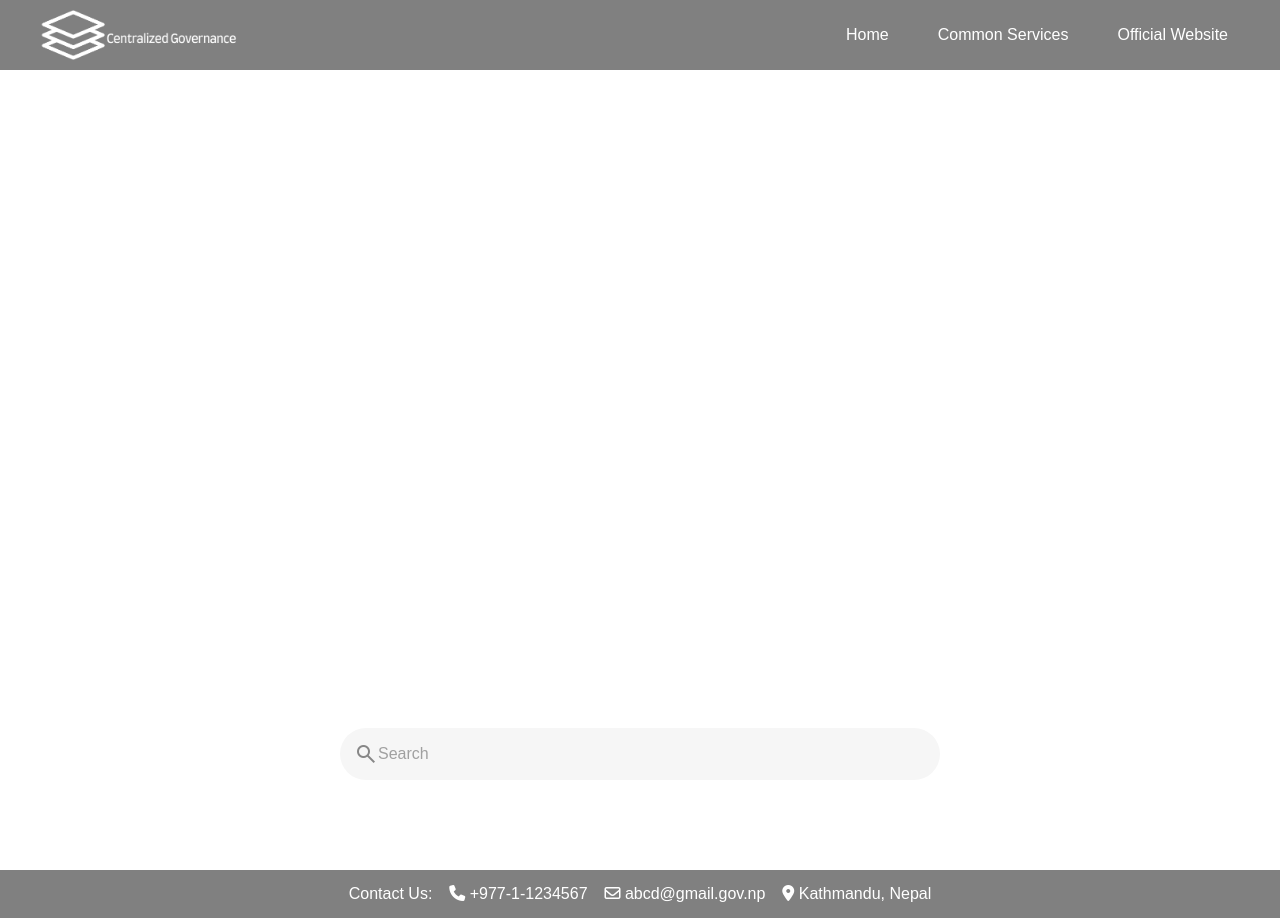
After one commit to GrumpyCTZN/Centralised-Governance, a Flask app: template templates/search.html in a window 1280 px wide. The commit adds this page. Run offline with Flask 3, Linux system fonts and the light colour scheme; the template is opened without the code that fills it, so the values that code supplies are empty; some libraries are stand-ins or nearby versions.

Commit message:
footer commit

```diff
--- /dev/null
+++ b/app.py
@@ -0,0 +1,29 @@
+from flask import Flask,render_template, url_for,request,redirect,session,abort
+
+app=Flask(__name__)
+app.secret_key='6...7'
+
+@app.route('/', methods=['POST','GET'])
+def index():
+    if request.method == 'POST':
+        searchQuery=request.form.get('searchQuery')
+        session['searchRequest']=True
+        return redirect(url_for('handleSearch'))
+    return render_template('index.html')
+
+@app.route('/commonservices')
+def commonservices():
+    return render_template('commonservices.html')
+
+@app.route('/officialwebsite')
+def officialWebsites():
+    return render_template('officalwebsite.html')
+
+@app.route('/search')
+def handleSearch():
+    if not session.get('searchRequest'):
+        abort(403)
+    return render_template('search.html')
+
+if __name__=="__main__":
+    app.run(debug=True)
--- a/static/css/style.css
+++ b/static/css/style.css
@@ -1,57 +1,119 @@
 
-section {
-    height: 100vh;
-    display: flex;
-    justify-content: center;
-    align-items: center;
-    font-family: 'Poppins',sans-serif;
-
-}
-section h1 {
-    color: blue;
+*{
+  margin: 0;
+  padding: 0;
+  box-sizing: border-box;
 }
 
-*{
-    padding: 0px;
-    margin:0px
+
+html, body{
+  height: 100%;
 }
-.navbarlist {
-  list-style: none;
+
+body{
   display: flex;
-  gap: 25px;
-  margin: 0;
-  padding: 0;
+  flex-direction: column;
+  font-family: 'Poppins', sans-serif;
 }
-.navbarlist li {
-    float: left;
-    font-family: 'Poppins',sans-serif;
-    margin:0px 10px 0px 10px ;
 
+main{
+  flex: 1;
 }
-.navbarlist li a {
-  text-decoration: none;
-  color: black;
-  font: weight 500px;;
-  font-family: 'Poppins',sans-serif;
-   transition: color 0.3s ease, background-color 0.3s ease;
-}
-.navbarlist li a:hover {
-    color: #4DA3FF;
-    background-color: rgba(255,255,255,0.12);
-    border-radius: 4px;
-}
-.container {
+
+
+.container{
   display: flex;
   align-items: center;
   justify-content: space-between;
   padding: 10px 40px;
   background-color: gray;
 }
-.logo img {
+
+.logo img{
   height: 50px;
   width: auto;
+  display: block;
+  filter: brightness(0) invert(1);
 }
+
+.navbarlist{
+  list-style: none;
+  display: flex;
+  gap: 25px;
+}
+
+.navbarlist li a{
+  text-decoration: none;
+  color: white;
+  font-weight: 500;
+  padding: 8px 12px;
+  display: block;
+  border-radius: 4px;
+  transition: color 0.3s ease, background-color 0.3s ease;
+}
+
+.navbarlist li a:hover{
+  color: #4DA3FF;
+  background-color: rgba(255,255,255,0.12);
+}
+
+section{
+  padding: 40px 20px;
+}
+#home{
+  min-height: 100vh;
+  display: flex;
+  justify-content: center;
+  align-items: center;
+  flex-direction: column;
+}
+
+footer{
+  background-color: gray;
+  color: white;
+  text-align: center;
+  padding: 15px 10px;
+}
+
+.footcontainer{
+  max-width: 1200px;
+  margin: 0 auto;
+}
+
 .search{
+  display: flex;
+  align-items: center;
+  gap: 10px;
+  padding: 12px 18px;
+  border-radius: 999px;
+  background: #f6f6f6;
+  width: 500px;
+  margin: 0 auto;
+  transition: background 0.25s, box-shadow 0.25s;
+}
+
+.search:focus-within{
+  background: #f1f1f1;
+  box-shadow: 0 0 0 3px rgba(77,163,255,0.25);
+}
+
+.search-icon{
+  font-size: 22px;
+  color: rgba(0,0,0,0.45);
+}
+
+.search-input{
+  flex: 1;
+  border: none;
+  outline: none;
+  background: transparent;
+  font-size: 16px;
+}
+
+.search-input::placeholder{
+  color: rgba(0,0,0,0.35);
+}
+.search-page{
     width: max-content;
     display: flex;
     align-items :center;
@@ -60,22 +122,8 @@ section h1 {
     background:#f6f6f6;
     width: 600px;
     transition: background 0.25s;
+    position: absolute;
+    bottom: 20px;
+    left: 50%;
+    transform: translateX(-50%);
 }
-.search:focus-within {
-    background:#f1f1f1;
-}
-.search-input{
-
-    font-size: 16px;
-    font-family: 'Lexend',sans-serif;
-    color:#333333 ;
-    margin-left:14px;
-    outline: none;
-    border: none;
-    background: transparent;
-    width:300px;
-
-}
-.search-input::placeholder,.search-icon{
-    color: rgba(0,0,0,0.25);
-}
--- /dev/null
+++ b/templates/base.html
@@ -0,0 +1,60 @@
+<!DOCTYPE html>
+<html lang="en">
+  <head>
+    <meta charset="UTF-8" />
+    <meta name="viewport" content="width=device-width, initial-scale=1.0" />
+    <link rel="stylesheet" href="/static/css/style.css" />
+
+    {% block head %}{% endblock %}
+
+    <link rel="icon" href="/static/images/favicon.ico" type="image/x-icon" />
+    <link
+      rel="stylesheet"
+      href="https://fonts.googleapis.com/css2?family=Material+Symbols+Outlined:opsz,wght,FILL,GRAD@24,400,0,0&icon_names=search"
+    />
+    <script
+      src="https://kit.fontawesome.com/27b6d5e244.js"
+      crossorigin="anonymous"
+    ></script>
+  </head>
+
+  <body>
+    <header class="container">
+      <div class="logo">
+        <a href="{{url_for('index')}}">
+          <img
+            src="/static/images/logo.png"
+            alt="Website logo"
+            class="mainlogo"
+          />
+        </a>
+      </div>
+
+      <nav class="navbar">
+        <ul class="navbarlist">
+          <li><a href="{{ url_for('index') }}">Home</a></li>
+          <li><a href="{{ url_for('commonservices') }}">Common Services</a></li>
+          <li>
+            <a href="{{ url_for('officialWebsites') }}">Official Website</a>
+          </li>
+        </ul>
+      </nav>
+    </header>
+
+    <main>{% block body %}{% endblock %}</main>
+
+    <footer>
+      <div class="footcontainer">
+        <div>
+          Contact Us: &ensp;
+          <i class="fa-solid fa-phone"></i>
+          +977-1-1234567 &ensp;
+          <i class="fa-regular fa-envelope"></i>
+          abcd@gmail.gov.np &ensp;
+          <i class="fa-solid fa-map-marker-alt"></i>
+          Kathmandu, Nepal
+        </div>
+      </div>
+    </footer>
+  </body>
+</html>
--- /dev/null
+++ b/templates/search.html
@@ -0,0 +1,20 @@
+{%extends 'base.html'%} {%block head%}
+<title>Search</title>
+{%endblock%} {%block body%}
+<main>
+  <section id="home">
+    <form action="/" method="POST">
+      <div class="search-page">
+        <span class="search-icon material-symbols-outlined"> search </span>
+        <input
+          class="search-input"
+          type="search-page"
+          placeholder="Search"
+          id="searchQuery"
+          name="searchQuery"
+        />
+      </div>
+    </form>
+  </section>
+</main>
+{%endblock%}
```
Also changed, not shown: templates/commonservices.html (+3 -12 lines), templates/index.html (+13 -40 lines), templates/officalwebsite.html (+3 -12 lines).
